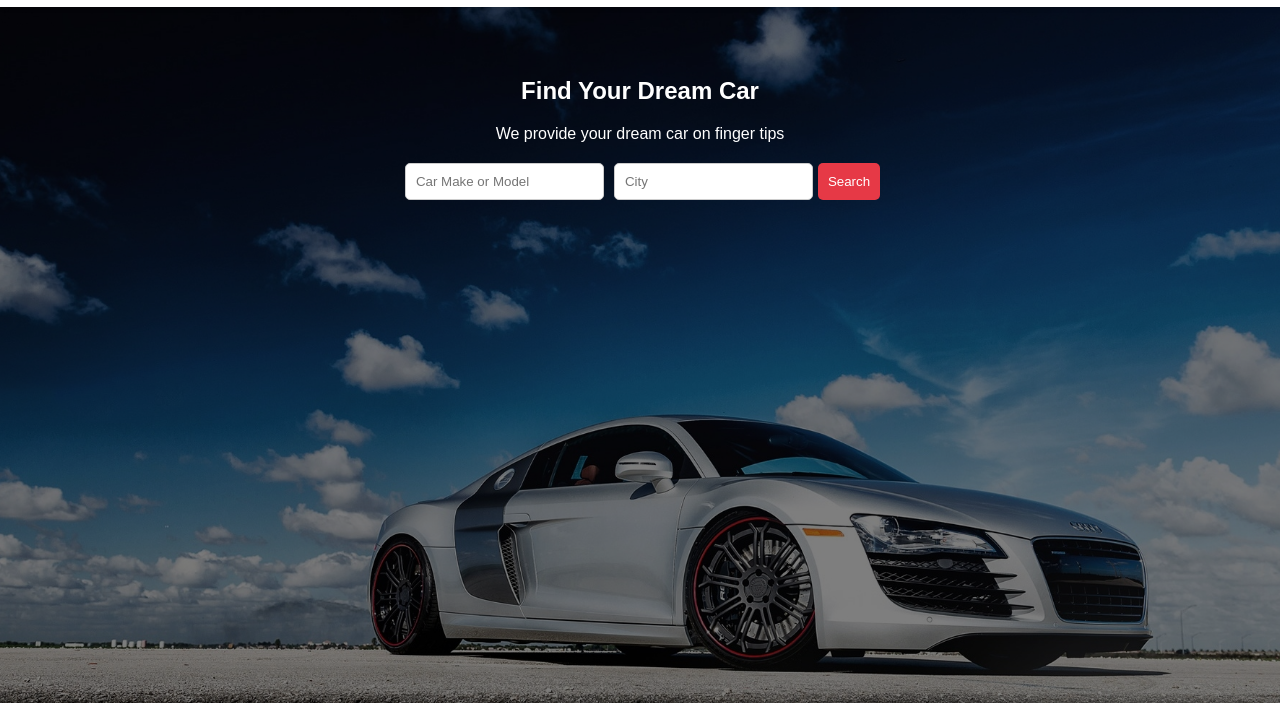
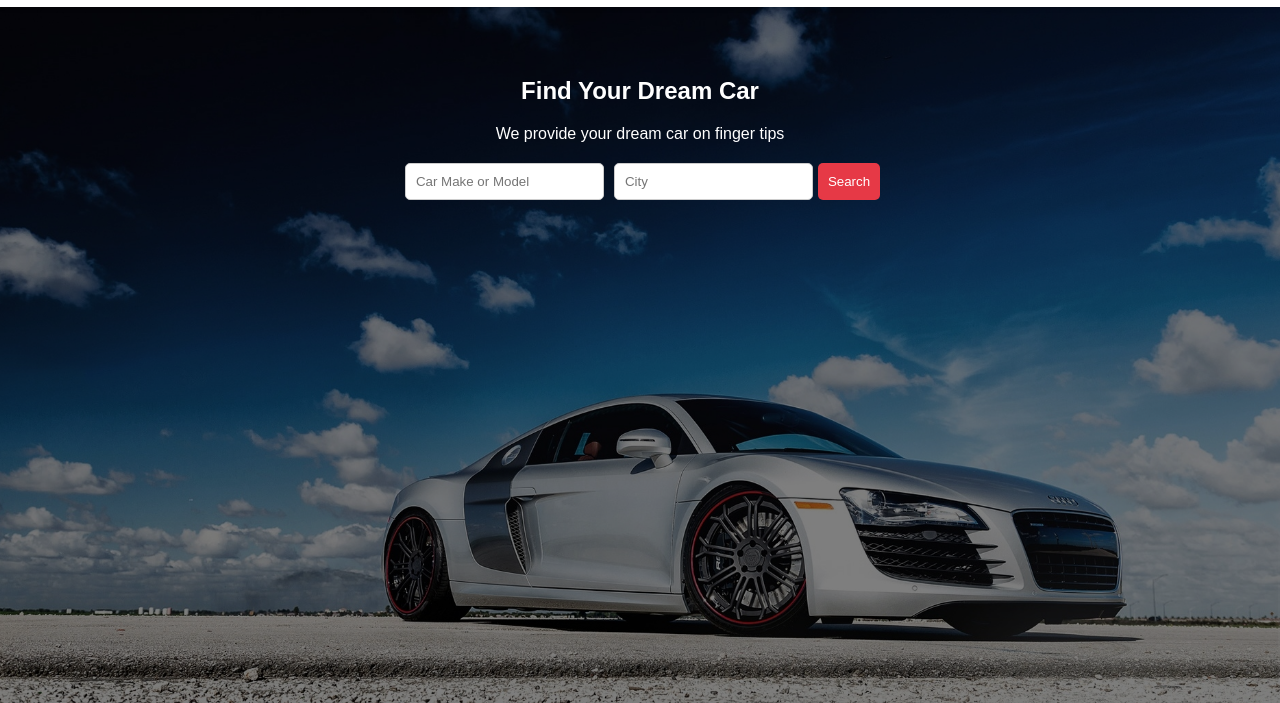
Before and after one commit to ehtasham-io/wheels-and-deals, a plain HTML site: page index.html in a window 1280 px wide. Shown: the part 97-800 px from the top of the page. Drawn offline with Linux system fonts and the light colour scheme.

Commit message:
home.css

```diff
--- a/css/home.css
+++ b/css/home.css
@@ -117,7 +117,7 @@ header.banner .nav-links a:hover {
   color: #fff;
   padding: 50px 20px;
   position: relative;
-  min-height: 85vh;
+  min-height: 80vh;
 }
 
 .hero::after {
```
